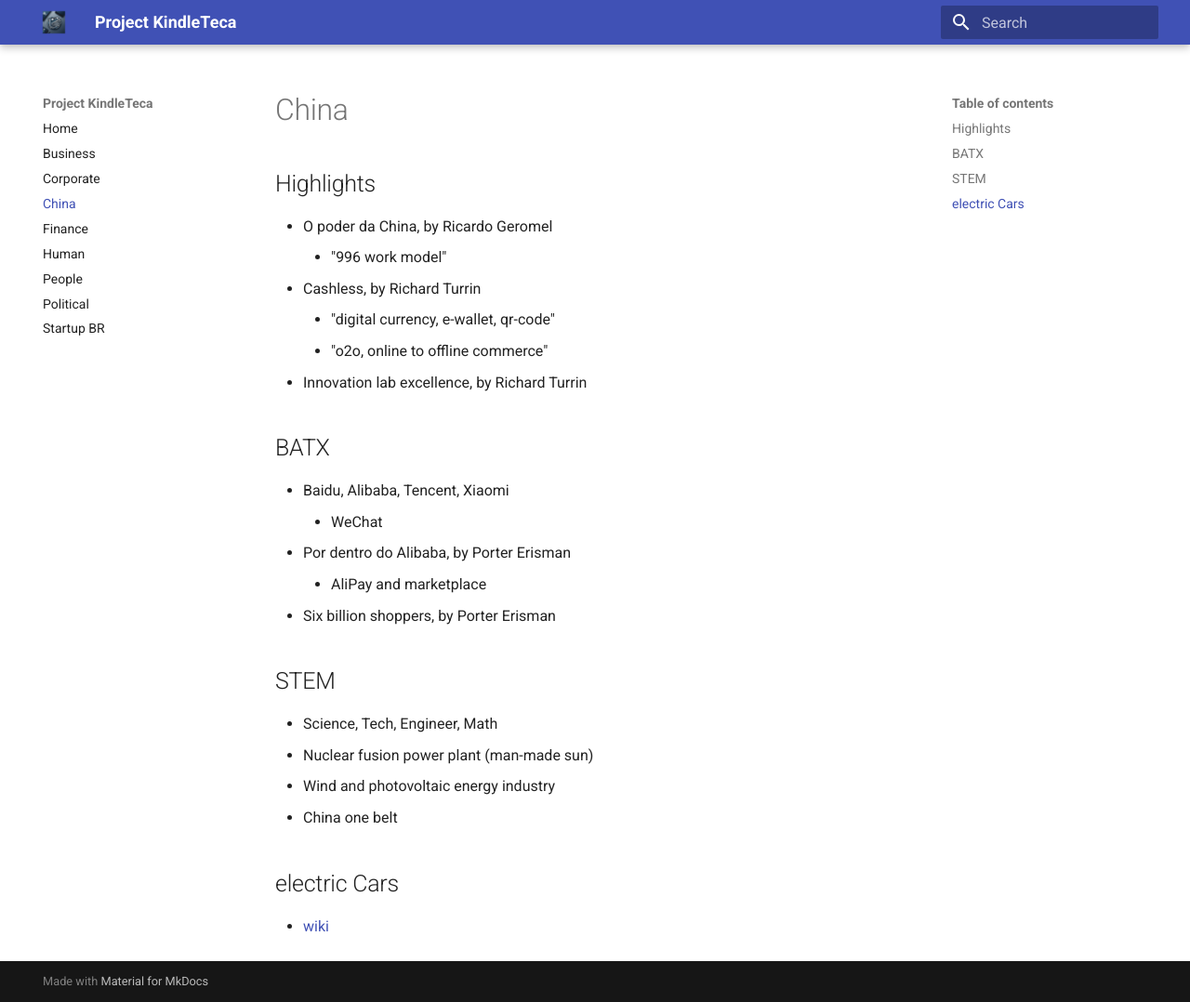
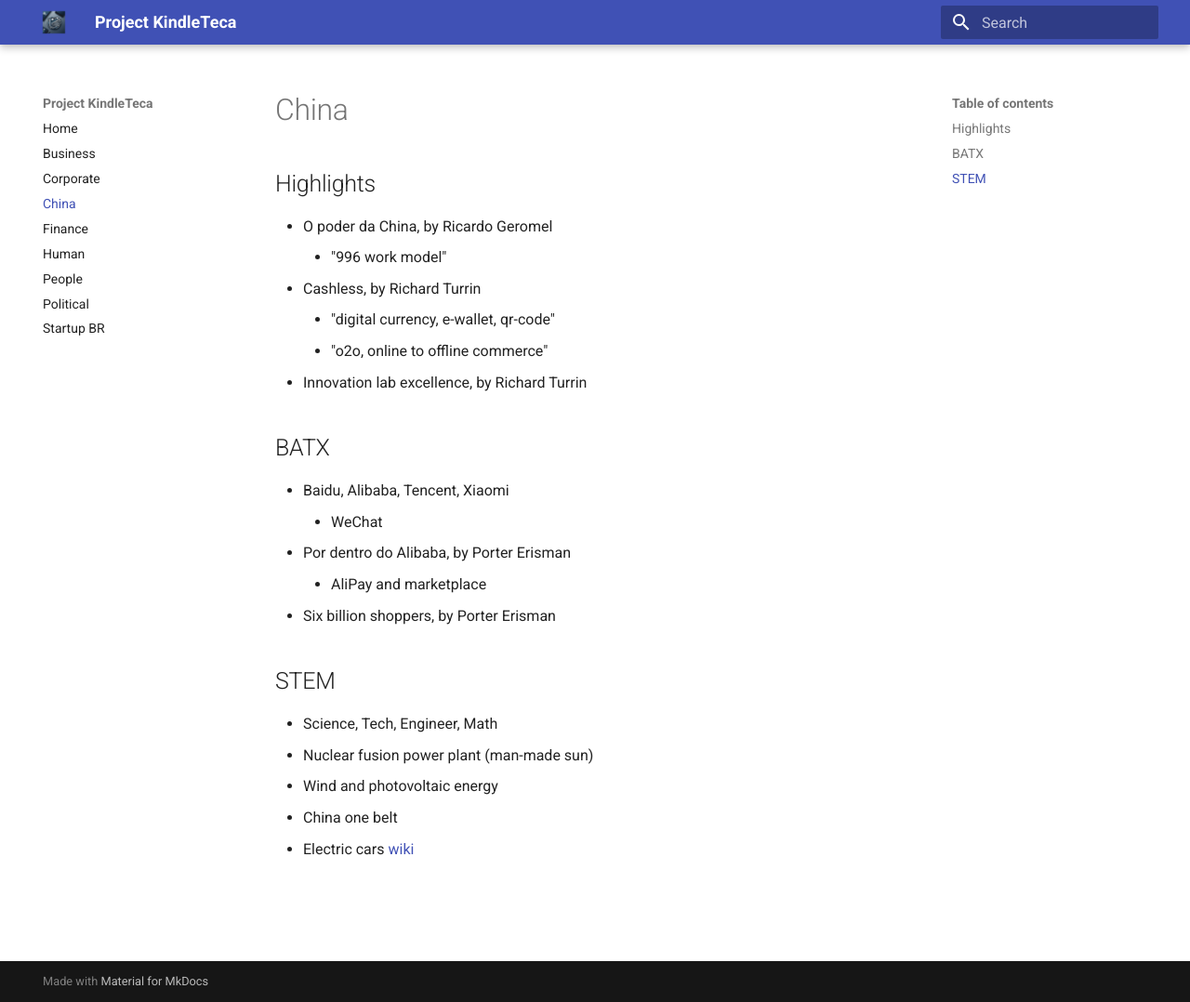
Before and after one commit to renatobrf/kindle-teca, an MkDocs documentation site: the page built from docs/china.md, in a window 1280 px wide and 1078 px high. Shown: the whole window at 93% size. Built offline with MkDocs 1.6.1 and Material for MkDocs 9.7.7, drawn with Linux system fonts in a browser that asks for light colours.

Commit message:
Update china.md

```diff
--- a/docs/china.md
+++ b/docs/china.md
@@ -16,8 +16,6 @@
 ## STEM
 - Science, Tech, Engineer, Math
 - Nuclear fusion power plant (man-made sun)
-- Wind and photovoltaic energy industry
+- Wind and photovoltaic energy
 - China one belt
-
-## electric Cars
-- [wiki](https://en.wikipedia.org/wiki/Electric_vehicle_industry_in_China)
+- Electric cars [wiki](https://en.wikipedia.org/wiki/Electric_vehicle_industry_in_China)
```
